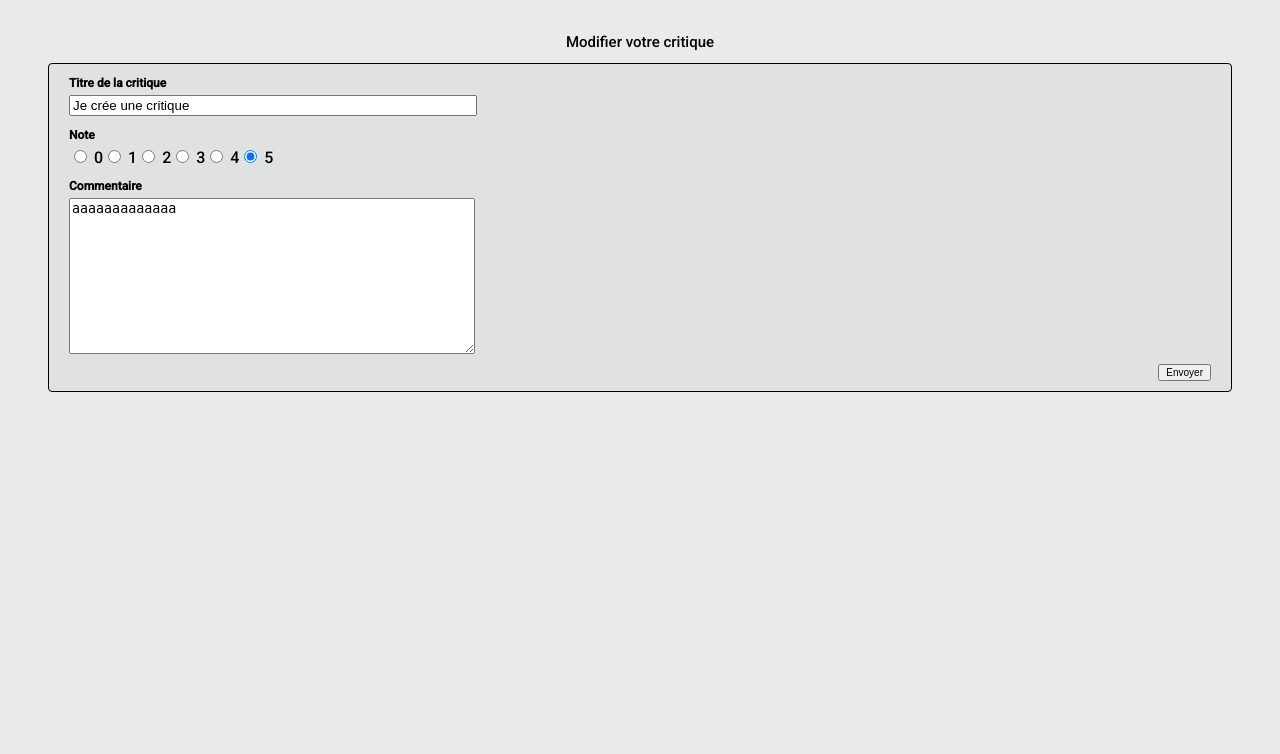
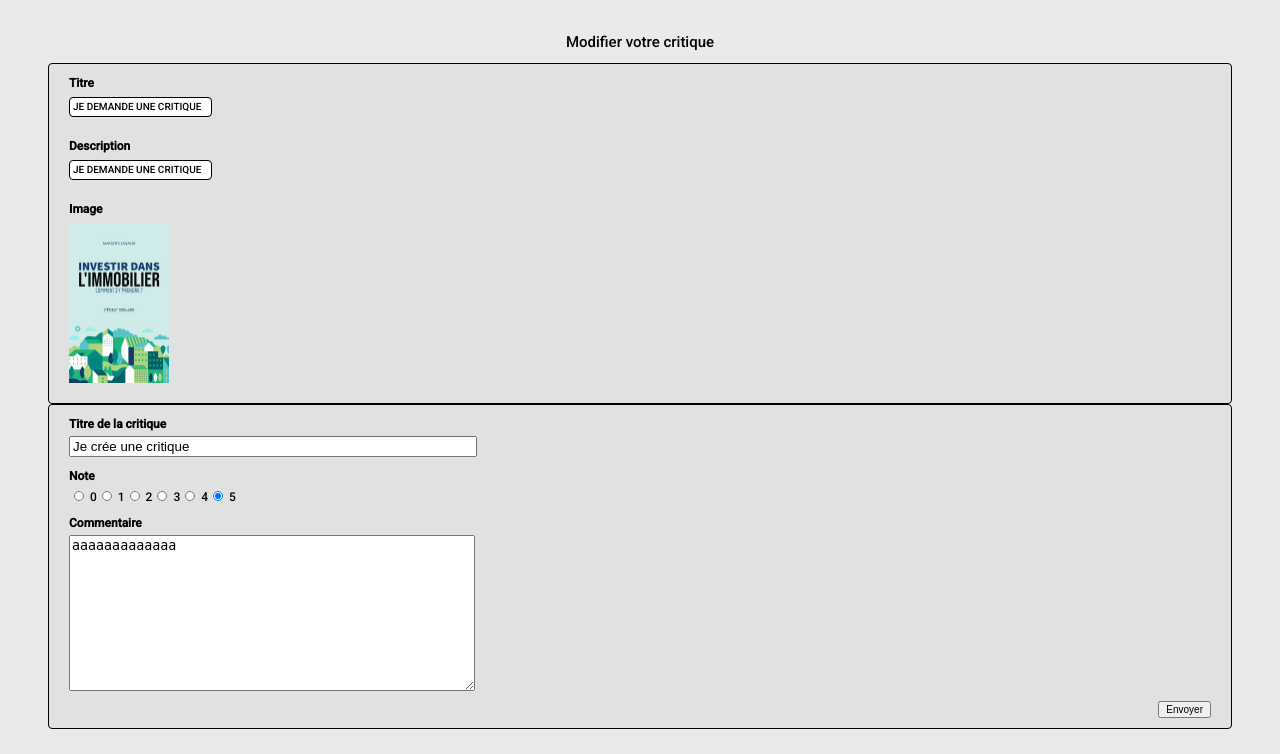
Before and after one commit to TrkSdi/P09_OC_LITReview_Django, a Django app: page /review/edit/16/ in a window 1280 px wide. Shown: the part 46-800 px from the top of the page. Run offline with Django 4.2, Linux system fonts and the light colour scheme; a user stored in the database is signed in; data comes from the database, SQL or seed files in the repository; both versions use the stored data as it was after the commit.

Commit message:
fixing edit review + css

```diff
--- a/src/website/static/css/review-edit.css
+++ b/src/website/static/css/review-edit.css
@@ -14,7 +14,7 @@ h2 {
     margin-bottom: 20px;
 }
 
-.ticket, .review {
+.review, .ticket-block {
     display: flex;
     flex-direction: column;
     background-color: rgb(224, 226, 225);
@@ -29,8 +29,17 @@ h2 {
 #id_rating {
     display: flex;
     flex-direction: row;
+    font-size: 12px;
+
 }
 
+#id_rating_5, #id_rating_4,
+#id_rating_3, #id_rating_2,
+#id_rating_1, #id_rating_0 {
+    width: 10px;
+    height: 10px;
+
+}
 .review-btn-1 {
     display: flex;
     font-size: 10px;
@@ -41,9 +50,30 @@ h2 {
 }
 
 #id_image {
-    font-size: 10px;
+    width: 100px;
+    margin-bottom: 20px;
+    margin-top: 10px;
 }
+
+
 
 #id_title, #id_description, #id_headline, #id_body  {
     width: 400px ;
 }
+
+.ticket-title, .ticket-description {
+    font-size: 10px;
+    background-color: white;
+    padding-right: 10px;
+    padding-left: 3px;
+    padding-top: 3px;
+    width : fit-content;
+    height: 15px;
+    border: 0.5px solid black;
+    border-radius: 4px;
+
+}
+
+.h3-ticket {
+    margin-bottom: -3px;
+}
--- a/src/website/templates/edit-review.html
+++ b/src/website/templates/edit-review.html
@@ -8,6 +8,14 @@
 <section>
     <div>
         <h2>Modifier votre critique</h2>
+        <div class="ticket-block">
+            <h3 class = "h3-ticket">Titre</h3>
+                <p class="ticket-title">{{ ticket.title }}</p>
+            <h3 class = "h3-ticket">Description</h3>
+                <p class="ticket-description">{{ ticket.description }}</p>
+            <h3 class = "h3-ticket">Image</h3>
+                <img id="id_image" src="{{ ticket.image.url }}" alt="{{ ticket.title }}">
+        </div>
         <form class="review" method="POST" action="" enctype="multipart/form-data">
             {% csrf_token %}
             <h3>Titre de la critique</h3>
--- a/src/website/views.py
+++ b/src/website/views.py
@@ -140,10 +140,10 @@ def delete_ticket(request, ticket_id):
 
     return redirect('posts')
 
-
 @login_required
 def edit_review(request, review_id):
     review = Review.objects.get(id=review_id)
+    ticket = Ticket.objects.get(id=review.ticket.id)
     form = ReviewForm(instance=review)
     if request.method == 'POST':
         form = ReviewForm(request.POST or None, request.FILES or None, instance=review)
@@ -155,7 +155,9 @@ def edit_review(request, review_id):
         else:
             form = ReviewForm(instance=ticket)
 
-    return render(request, "edit-review.html", {'form':form})
+    context = {'form':form, 'ticket':ticket}
+
+    return render(request, "edit-review.html", context)
 
 @login_required
 def delete_review(request, review_id):
```
Also changed, not shown: src/db.sqlite3.
